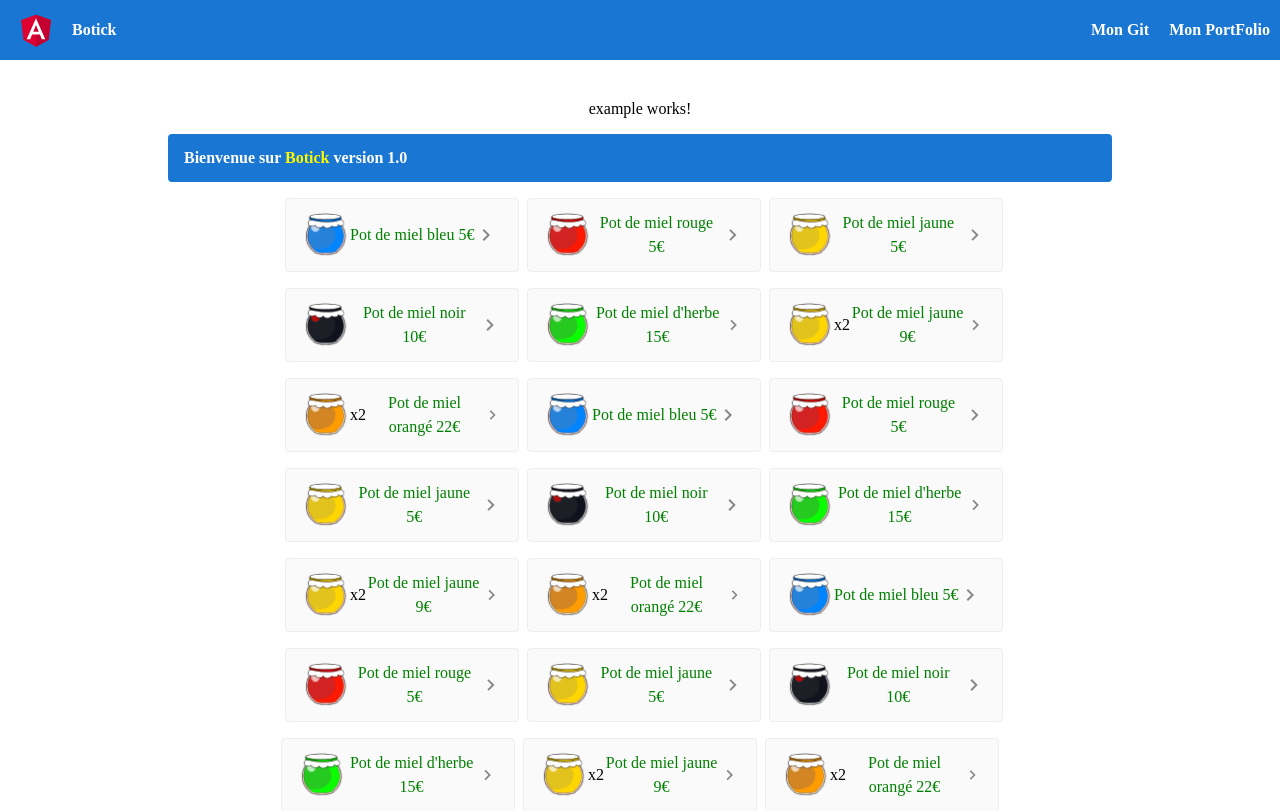
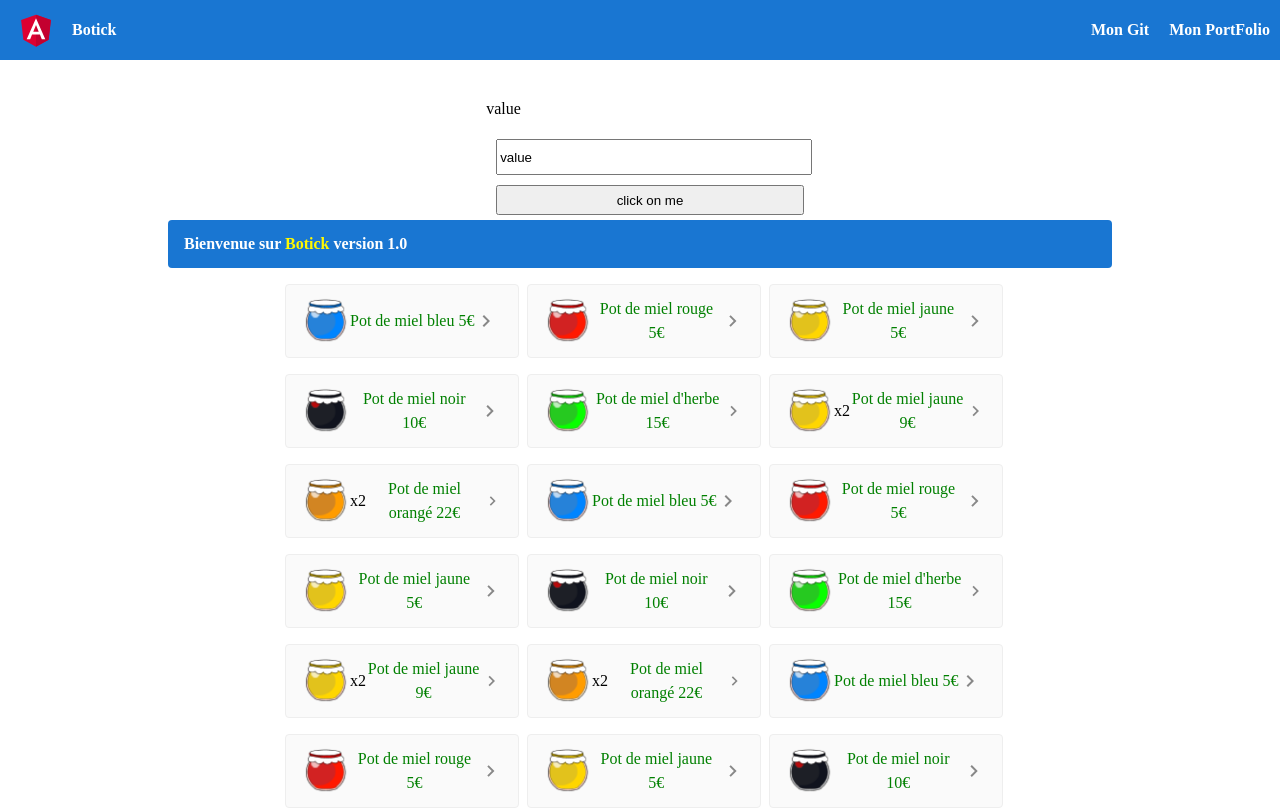
Before and after one commit to jguyet/formation-angular, an Angular app: page / in a window 1280 px wide. Shown: the top 811 px of the page. Built offline with nearby package versions, Linux system fonts and the light colour scheme.

Commit message:
one and two ways bindings

```diff
--- a/src/app/example/example.component.html
+++ b/src/app/example/example.component.html
@@ -1 +1,10 @@
-<p>example works!</p>
+<!-- Une interpolation -->
+<p>{{ text }}</p>
+
+<!-- utilisation d'un property binding -->
+<div [ngClass]="propertyClassCSS">
+    <!-- input event/property binding two ways -->
+    <input [ngStyle]="styleCSS" type="text" [(ngModel)]="text" >
+    <!-- utilisation d'un property binding et d'un event binding -->
+    <button [ngStyle]="styleCSS" (click)="click($event);">click on me</button>
+</div>
--- a/src/app/example/example.component.ts
+++ b/src/app/example/example.component.ts
@@ -7,9 +7,24 @@ import { Component, OnInit } from '@angular/core';
 })
 export class ExampleComponent implements OnInit {
 
-  constructor() { }
+    public text: string = 'value';
 
-  ngOnInit() {
-  }
+    public propertyClassCSS: string = 'Rien';
+
+    // CSS PATTERN
+    public styleCSS: any = {
+        'height': '30px',
+        'width': '100%',
+        'margin': '5px 10px'
+    };
+
+    constructor() { }
+
+    ngOnInit() { }
+
+    // EVENT BINDING FUNCTION :
+    public click(event) {
+        console.log(event, );
+    }
 
 }
```
